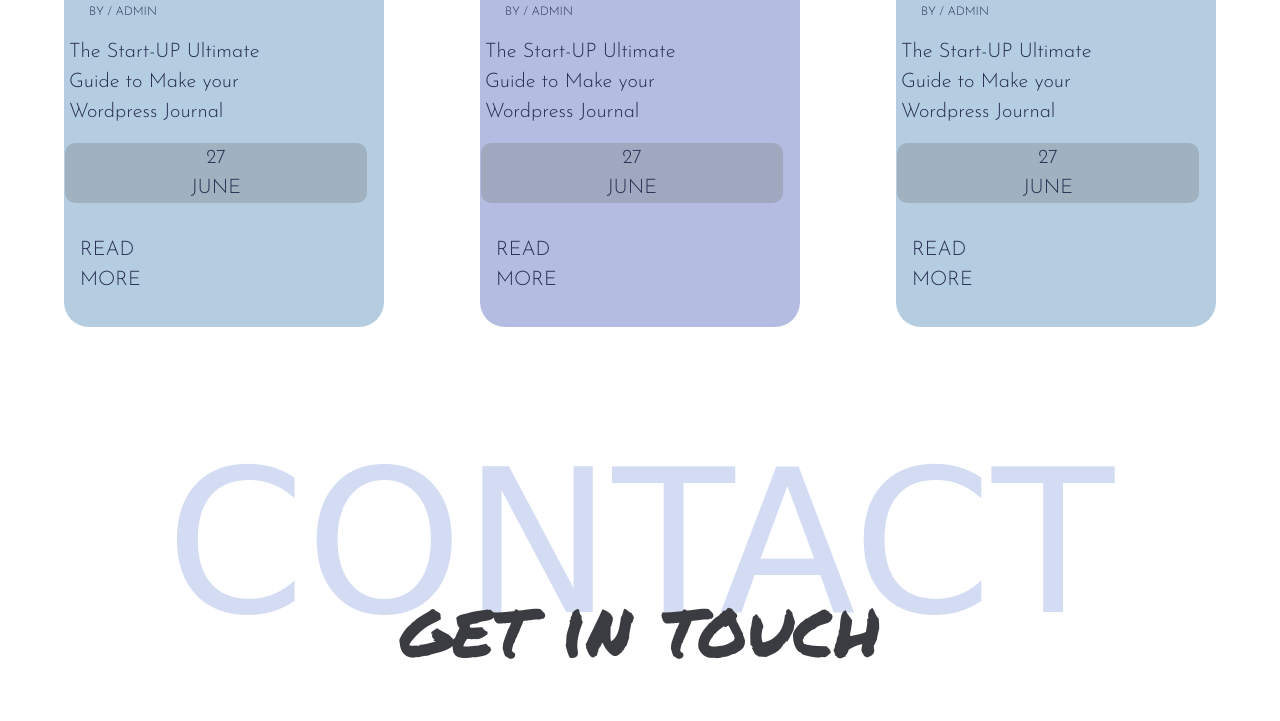
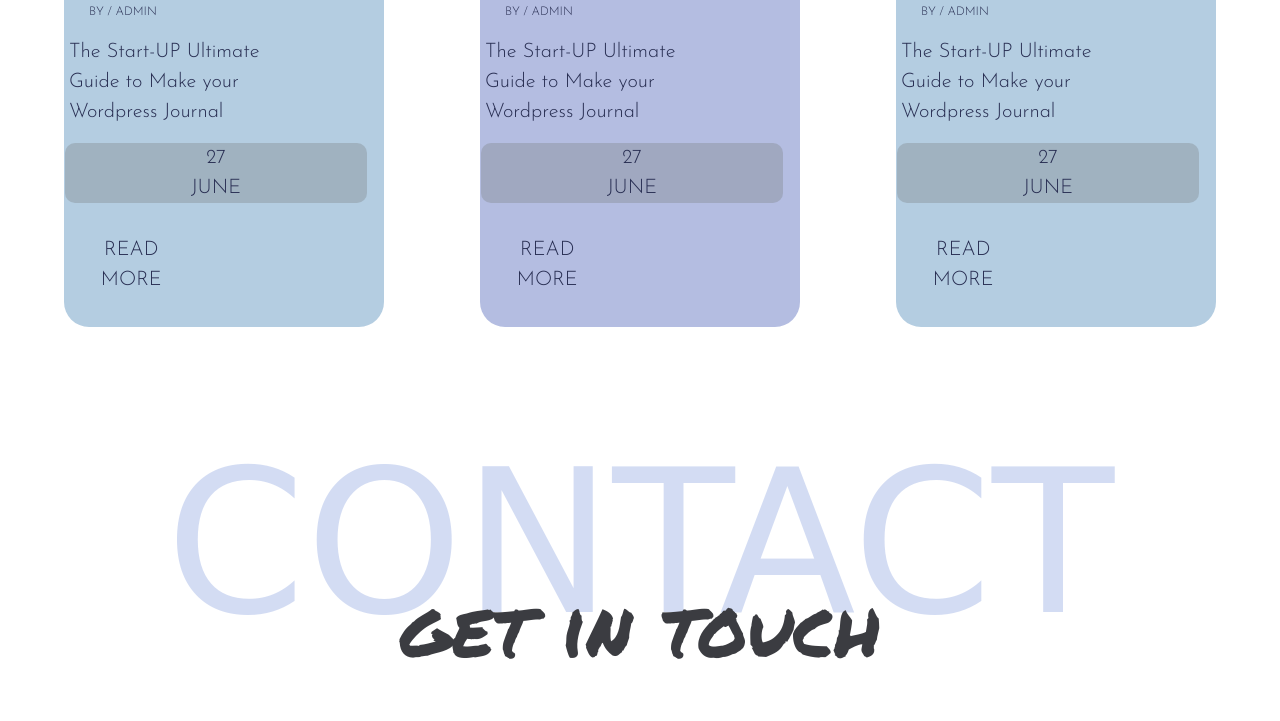
Before and after one commit to Angela-Kalogeras/AngKal96.github.io, a plain HTML site: page index.html in a window 1280 px wide. Shown: the part 3922-4643 px from the top of the page. Drawn offline with nearby package versions, Linux system fonts and the light colour scheme; a web font is replaced by a local one.

Commit message:
Portfolio

```diff
--- a/index.html
+++ b/index.html
@@ -318,7 +318,7 @@
                 </div>
                 <div class="row pt-3">
                     <div class="col-5 read-box">
-                        <p class=""><a href="#">READ MORE</a></p>
+                        <p class="text-center"><a href="#">READ MORE</a></p>
                     </div>
                 </div>
             </div>
@@ -340,7 +340,7 @@
                 </div>
                 <div class="row pt-3">
                     <div class="col-5 read-box">
-                        <p class=""><a href="#">READ MORE</a></p>
+                        <p class="text-center"><a href="#">READ MORE</a></p>
                     </div>
                 </div>
             </div>
@@ -362,7 +362,7 @@
                 </div>
                 <div class="row pt-3">
                     <div class="col-5 read-box">
-                        <p class=""><a href="#">READ MORE</a></p>
+                        <p class="text-center"><a href="#">READ MORE</a></p>
                     </div>
                 </div>
             </div>
```
